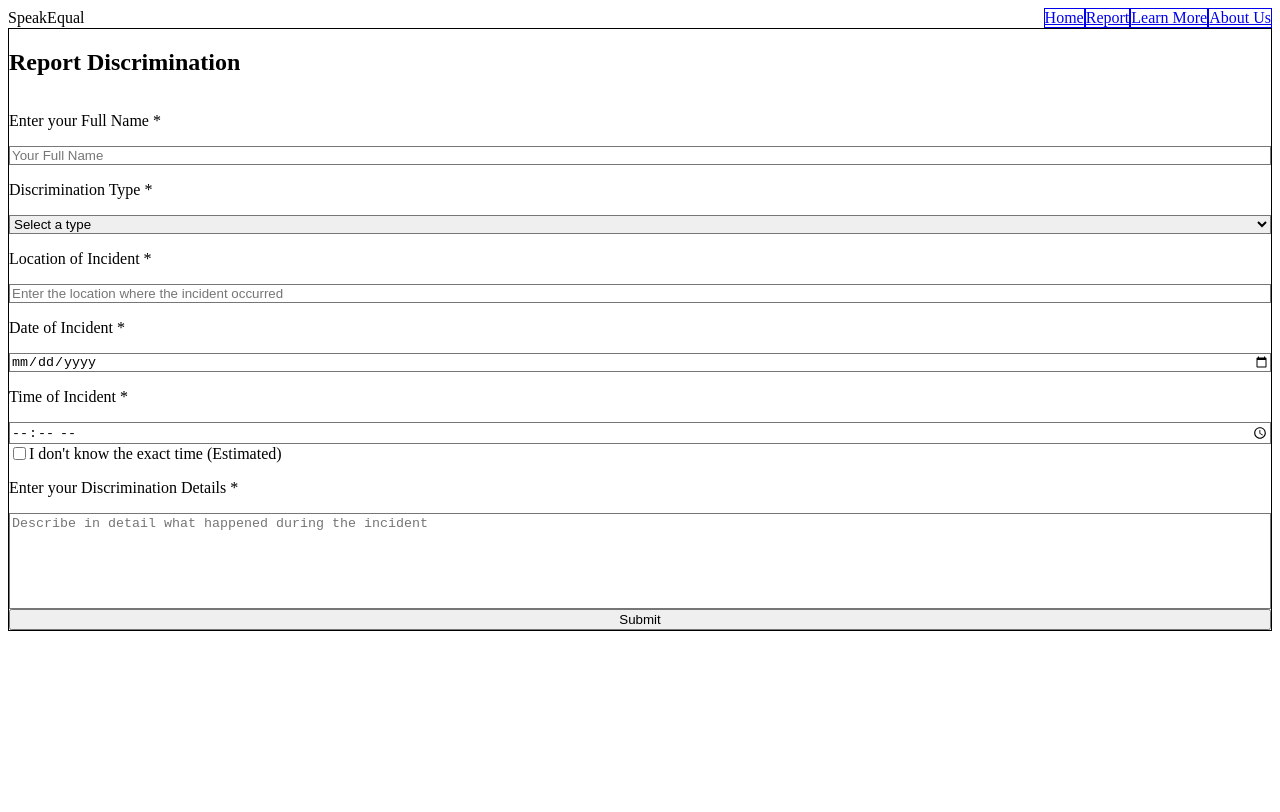
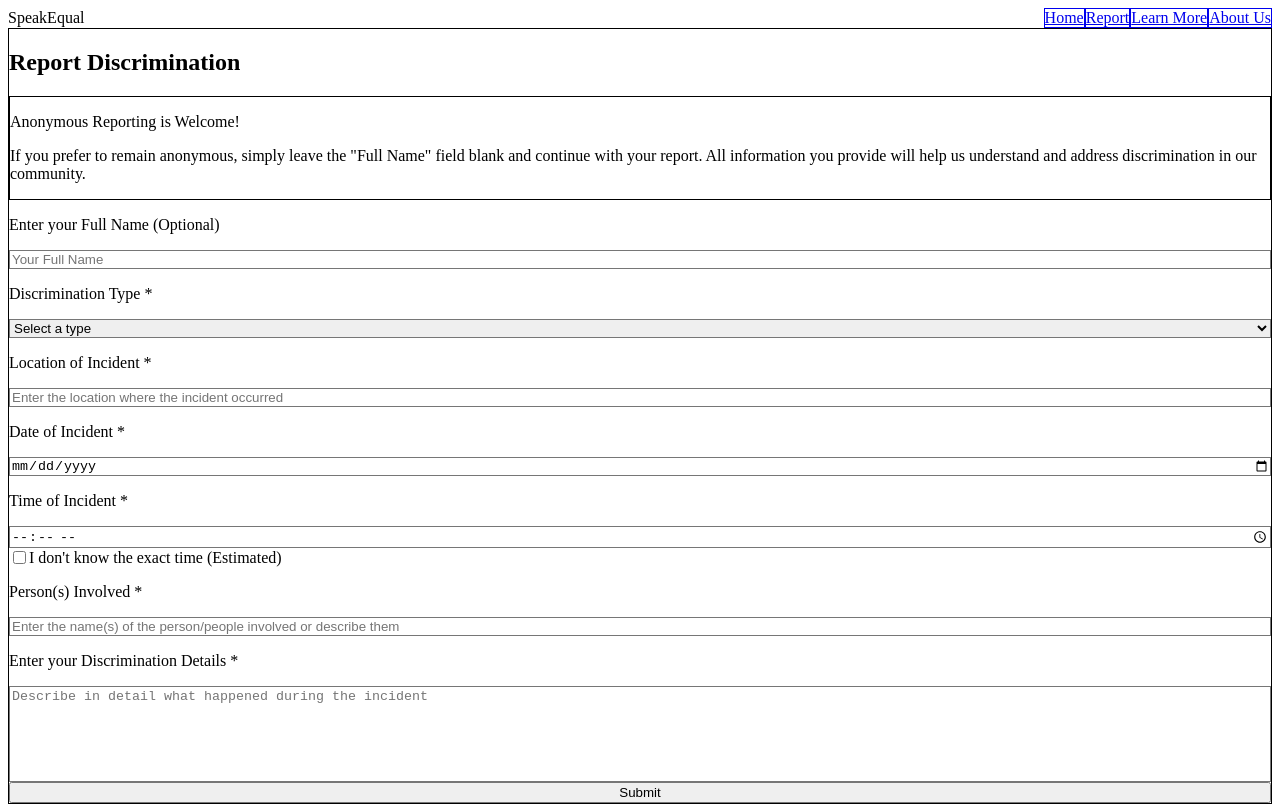
Before and after one commit to kboldham/DiscriminationCapstoneProject, a Next.js app: page /report in a window 1280 px wide. Built offline with nearby package versions, Linux system fonts and the light colour scheme.

Commit message:
Increase font size and weight for anonymous reporting message

```diff
--- a/app/report/page.tsx
+++ b/app/report/page.tsx
@@ -10,6 +10,7 @@ export default function Contact() {
   const [date, setDate] = useState("");
   const [time, setTime] = useState("");
   const [isEstimatedTime, setIsEstimatedTime] = useState(false);
+  const [personsInvolved, setPersonsInvolved] = useState("");
   const [info, setInfo] = useState("");
   const [error, setError] = useState("");
 
@@ -19,10 +20,6 @@ export default function Contact() {
     const errors = [];
 
     // Validate all fields
-    if (!name.trim()) {
-      errors.push("Full Name");
-    }
-
     if (!discriminationType) {
       errors.push("Discrimination Type");
     }
@@ -43,6 +40,10 @@ export default function Contact() {
       errors.push("Time of Incident (or check Estimated Time)");
     }
 
+    if (!personsInvolved.trim()) {
+      errors.push("Person(s) Involved");
+    }
+
     if (!info.trim()) {
       errors.push("Discrimination Details");
     }
@@ -53,7 +54,7 @@ export default function Contact() {
     }
 
     // If all validation passes, you can submit
-    console.log("Form submitted:", { name, discriminationType, customType, location, date, time, isEstimatedTime, info });
+    console.log("Form submitted:", { name, discriminationType, customType, location, date, time, isEstimatedTime, personsInvolved, info });
     alert("Report submitted successfully!");
     // Reset form
     setName("");
@@ -63,6 +64,7 @@ export default function Contact() {
     setDate("");
     setTime("");
     setIsEstimatedTime(false);
+    setPersonsInvolved("");
     setInfo("");
   };
 
@@ -71,6 +73,11 @@ export default function Contact() {
       <div className="border rounded-xl shadow-lg p-8 bg-white">
         <h2 className="text-2xl font-semibold mb-6">Report Discrimination</h2>
 
+        <div className="bg-blue-50 border border-blue-200 text-blue-800 px-4 py-4 rounded mb-6">
+          <p className="font-extrabold text-2xl">Anonymous Reporting is Welcome!</p>
+          <p className="text-base font-semibold">If you prefer to remain anonymous, simply leave the "Full Name" field blank and continue with your report. All information you provide will help us understand and address discrimination in our community.</p>
+        </div>
+
         {error && (
           <div className="bg-red-100 border border-red-400 text-red-700 px-4 py-3 rounded mb-4">
             {error}
@@ -78,7 +85,7 @@ export default function Contact() {
         )}
 
         <form className="flex flex-col gap-4" onSubmit={handleSubmit}>
-            <p>Enter your Full Name *</p>
+            <p>Enter your Full Name (Optional)</p>
           <input
             className="border rounded-md p-3 focus:outline-none focus:ring-2 focus:ring-blue-500"
             placeholder="Your Full Name"
@@ -145,6 +152,14 @@ export default function Contact() {
             <span className="text-sm text-gray-700">I don't know the exact time (Estimated)</span>
           </label>
 
+          <p>Person(s) Involved *</p>
+          <input
+            className="border rounded-md p-3 focus:outline-none focus:ring-2 focus:ring-blue-500"
+            placeholder="Enter the name(s) of the person/people involved or describe them"
+            value={personsInvolved}
+            onChange={(e) => setPersonsInvolved(e.target.value)}
+          />
+
           <p>Enter your Discrimination Details *</p>
           <textarea
             className="border rounded-md p-3 focus:outline-none focus:ring-2 focus:ring-blue-500 resize-none"
```
